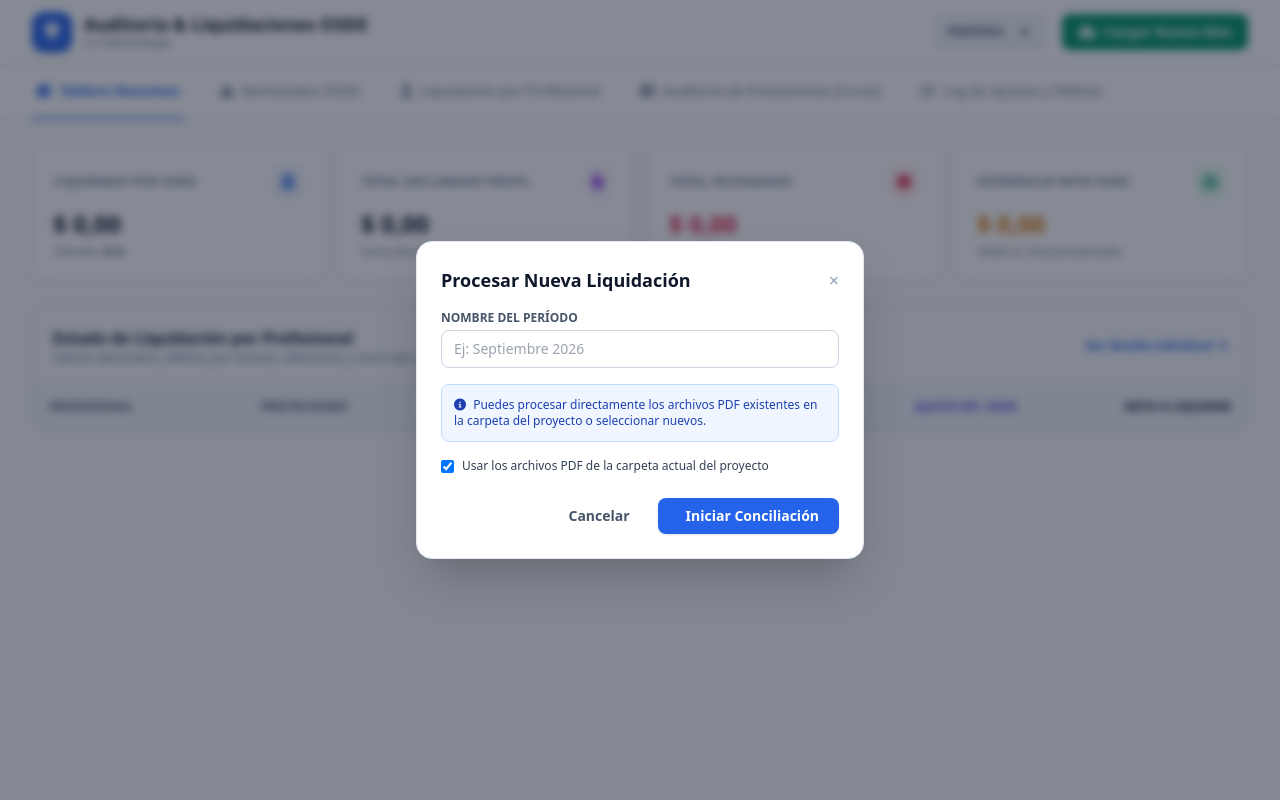
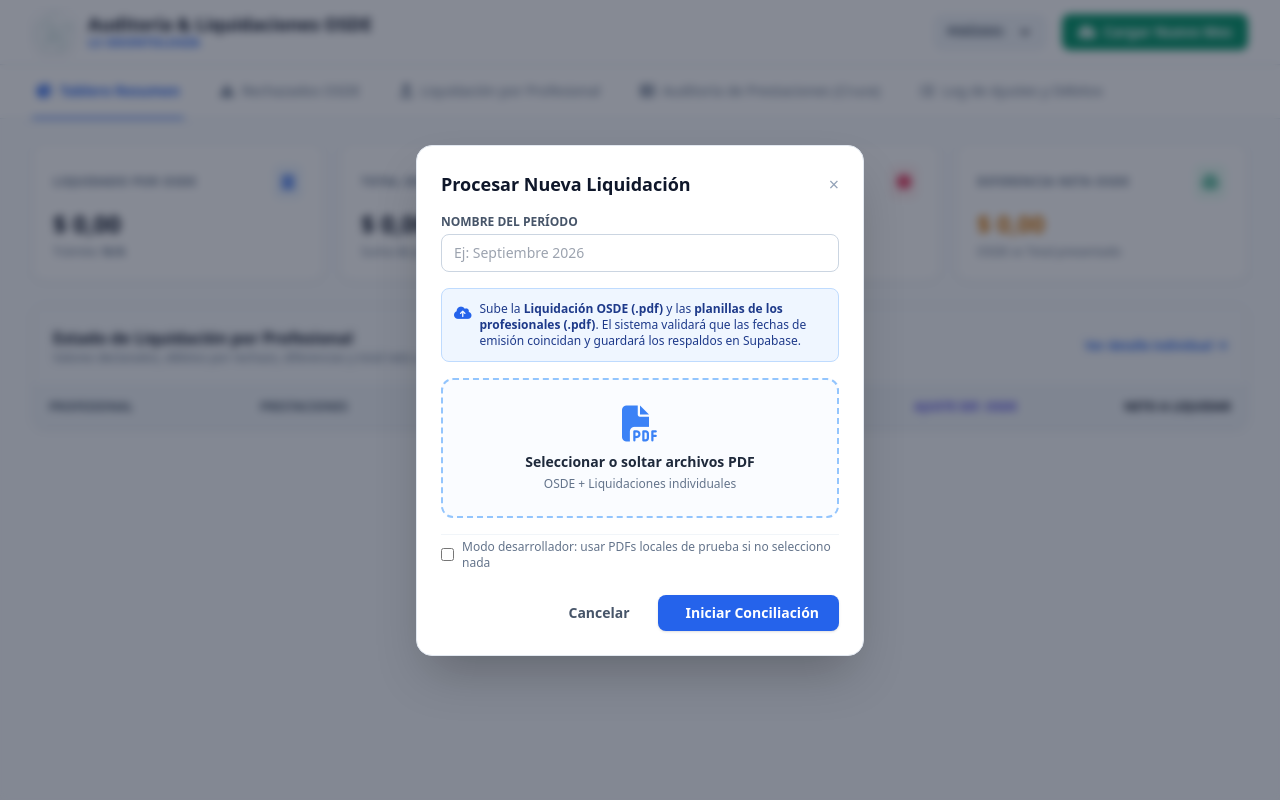
Before and after one commit to lynxok/liquidaciones-jorgelina, a FastAPI app: page / in a window 1280 px wide. Run offline with FastAPI, Linux system fonts and the light colour scheme; data that the repository does not hold is empty; some libraries are stand-ins or nearby versions.

Commit message:
feat: logo LS Odontologia, validacion de fecha de emision, almacenamiento en Supabase con purga a 90 dias y heartbeat cron

```diff
--- a/app.py
+++ b/app.py
@@ -30,6 +30,23 @@
 def index():
     index_path = os.path.join(TEMPLATES_DIR, "index.html")
     return FileResponse(index_path)
+
+@app.get("/api/heartbeat")
+def heartbeat():
+    """Heartbeat keep-alive para mantener despierta la base de datos de Supabase y purgar archivos expirados."""
+    conn = database.get_db_connection()
+    c = conn.cursor()
+    c.execute("SELECT 1 AS alive")
+    res = c.fetchone()
+    conn.close()
+
+    # Intentar purgar archivos expirados (+90 dias)
+    try:
+        database.purge_expired_files()
+    except Exception as e:
+        print("Error en purga automatica:", e)
+
+    return {"status": "ok", "db": "connected", "alive": res.get("alive") if res else 1}
 
 @app.get("/api/periodos")
 def get_periodos():
--- a/database.py
+++ b/database.py
@@ -175,6 +175,41 @@
         )
     ''')
 
+    # Table: periodos_archivos (Archivos respaldatorios con caducidad de 90 dias)
+    c.execute('''
+        CREATE TABLE IF NOT EXISTS periodos_archivos (
+            id SERIAL PRIMARY KEY,
+            periodo_id INTEGER NOT NULL REFERENCES periodos(id) ON DELETE CASCADE,
+            tipo TEXT NOT NULL,
+            nombre_archivo TEXT NOT NULL,
+            profesional TEXT,
+            tamano_bytes INTEGER,
+            contenido_bytes BYTEA,
+            creado_en TIMESTAMP DEFAULT CURRENT_TIMESTAMP,
+            expira_en TIMESTAMP DEFAULT (CURRENT_TIMESTAMP + INTERVAL '90 days')
+        )
+    ''')
+
+    conn.commit()
+    conn.close()
+
+def store_periodo_file(periodo_id: int, tipo: str, nombre_archivo: str, file_bytes: bytes, profesional: str = None):
+    """Guarda el archivo original en Supabase PostgreSQL con fecha de expiracion de 90 dias."""
+    conn = get_db_connection()
+    c = conn.cursor()
+    c.execute('''
+        INSERT INTO periodos_archivos (
+            periodo_id, tipo, nombre_archivo, profesional, tamano_bytes, contenido_bytes
+        ) VALUES (?, ?, ?, ?, ?, ?)
+    ''', (periodo_id, tipo, nombre_archivo, profesional, len(file_bytes), psycopg2.Binary(file_bytes)))
+    conn.commit()
+    conn.close()
+
+def purge_expired_files():
+    """Libera almacenamiento purgando el binario de archivos con mas de 90 dias, conservando el registro y todas las tablas."""
+    conn = get_db_connection()
+    c = conn.cursor()
+    c.execute("UPDATE periodos_archivos SET contenido_bytes = NULL WHERE expira_en < CURRENT_TIMESTAMP AND contenido_bytes IS NOT NULL")
     conn.commit()
     conn.close()
 
--- a/templates/index.html
+++ b/templates/index.html
@@ -39,12 +39,10 @@
     <header class="bg-white border-b border-slate-200 sticky top-0 z-50 shadow-sm">
         <div class="max-w-7xl mx-auto px-4 sm:px-6 lg:px-8 h-16 flex items-center justify-between">
             <div class="flex items-center space-x-3">
-                <div class="w-10 h-10 rounded-xl bg-blue-600 text-white flex items-center justify-center font-bold text-xl shadow-md">
-                    <i class="fa-solid fa-tooth"></i>
-                </div>
+                <img src="/static/logo_ls.jpeg" alt="LS Odontología" class="w-11 h-11 rounded-xl object-cover shadow border border-slate-200" onerror="this.style.display='none'">
                 <div>
                     <h1 class="text-lg font-bold leading-tight text-slate-900">Auditoría & Liquidaciones OSDE</h1>
-                    <p class="text-xs text-slate-500 font-medium">LS Odontología</p>
+                    <p class="text-xs text-blue-600 font-semibold tracking-wide uppercase">LS Odontología</p>
                 </div>
             </div>
 
@@ -487,22 +485,27 @@
                         <input type="text" x-model="uploadPeriodName" required placeholder="Ej: Septiembre 2026" class="w-full px-3 py-2 text-sm border border-slate-300 rounded-lg focus:ring-2 focus:ring-blue-500 focus:outline-none">
                     </div>
 
-                    <div class="bg-blue-50 p-3 rounded-lg border border-blue-200 text-xs text-blue-800">
-                        <i class="fa-solid fa-circle-info mr-1"></i>
-                        <span>Puedes procesar directamente los archivos PDF existentes en la carpeta del proyecto o seleccionar nuevos.</span>
+                    <div class="bg-blue-50 p-3 rounded-lg border border-blue-200 text-xs text-blue-900 flex items-start space-x-2">
+                        <i class="fa-solid fa-cloud-arrow-up text-blue-600 text-sm mt-0.5"></i>
+                        <span>Sube la <strong>Liquidación OSDE (.pdf)</strong> y las <strong>planillas de los profesionales (.pdf)</strong>. El sistema validará que las fechas de emisión coincidan y guardará los respaldos en Supabase.</span>
                     </div>
 
-                    <div class="flex items-center space-x-2">
-                        <input type="checkbox" id="useExisting" x-model="useExistingFolderFiles" class="rounded text-blue-600">
-                        <label for="useExisting" class="text-xs text-slate-700 font-medium">Usar los archivos PDF de la carpeta actual del proyecto</label>
+                    <div class="border-2 border-dashed border-blue-300 bg-blue-50/30 hover:bg-blue-50/60 transition rounded-xl p-6 text-center cursor-pointer">
+                        <input type="file" multiple id="pdfFiles" class="hidden" accept=".pdf" @change="handleFilesSelected">
+                        <label for="pdfFiles" class="cursor-pointer block">
+                            <i class="fa-solid fa-file-pdf text-4xl text-blue-500 mb-2"></i>
+                            <p class="text-sm font-semibold text-slate-800">Seleccionar o soltar archivos PDF</p>
+                            <p class="text-xs text-slate-500 mt-1">OSDE + Liquidaciones individuales</p>
+                            <div x-show="selectedFilesCount > 0" class="mt-2 inline-flex items-center px-2.5 py-1 rounded-full text-xs font-semibold bg-blue-100 text-blue-800">
+                                <i class="fa-solid fa-check mr-1"></i> <span x-text="selectedFilesCount + ' archivos seleccionados'"></span>
+                            </div>
+                        </label>
                     </div>
 
-                    <div x-show="!useExistingFolderFiles" class="border-2 border-dashed border-slate-300 rounded-xl p-4 text-center">
-                        <input type="file" multiple id="pdfFiles" class="hidden" @change="handleFilesSelected">
-                        <label for="pdfFiles" class="cursor-pointer">
-                            <i class="fa-solid fa-folder-open text-3xl text-slate-400 mb-2"></i>
-                            <p class="text-xs font-semibold text-slate-700">Haz clic para seleccionar Liquidación OSDE y planillas de profesionales</p>
-                            <p class="text-xs text-slate-400 mt-1" x-text="selectedFilesCount ? selectedFilesCount + ' archivos seleccionados' : 'Archivos .pdf'"></p>
+                    <div class="pt-1 border-t border-slate-100">
+                        <label class="flex items-center space-x-2 text-xs text-slate-500 cursor-pointer">
+                            <input type="checkbox" id="useExisting" x-model="useExistingFolderFiles" class="rounded text-blue-600">
+                            <span>Modo desarrollador: usar PDFs locales de prueba si no selecciono nada</span>
                         </label>
                     </div>
                 </div>
@@ -527,7 +530,7 @@
                 showUploadModal: false,
                 uploadLoading: false,
                 uploadPeriodName: '',
-                useExistingFolderFiles: true,
+                useExistingFolderFiles: false,
                 selectedFilesCount: 0,
                 searchRechazo: '',
                 searchCruce: '',
```
Also changed, not shown: matcher.py (+48 -0 lines), static/logo_ls.jpeg (added), vercel.json.
